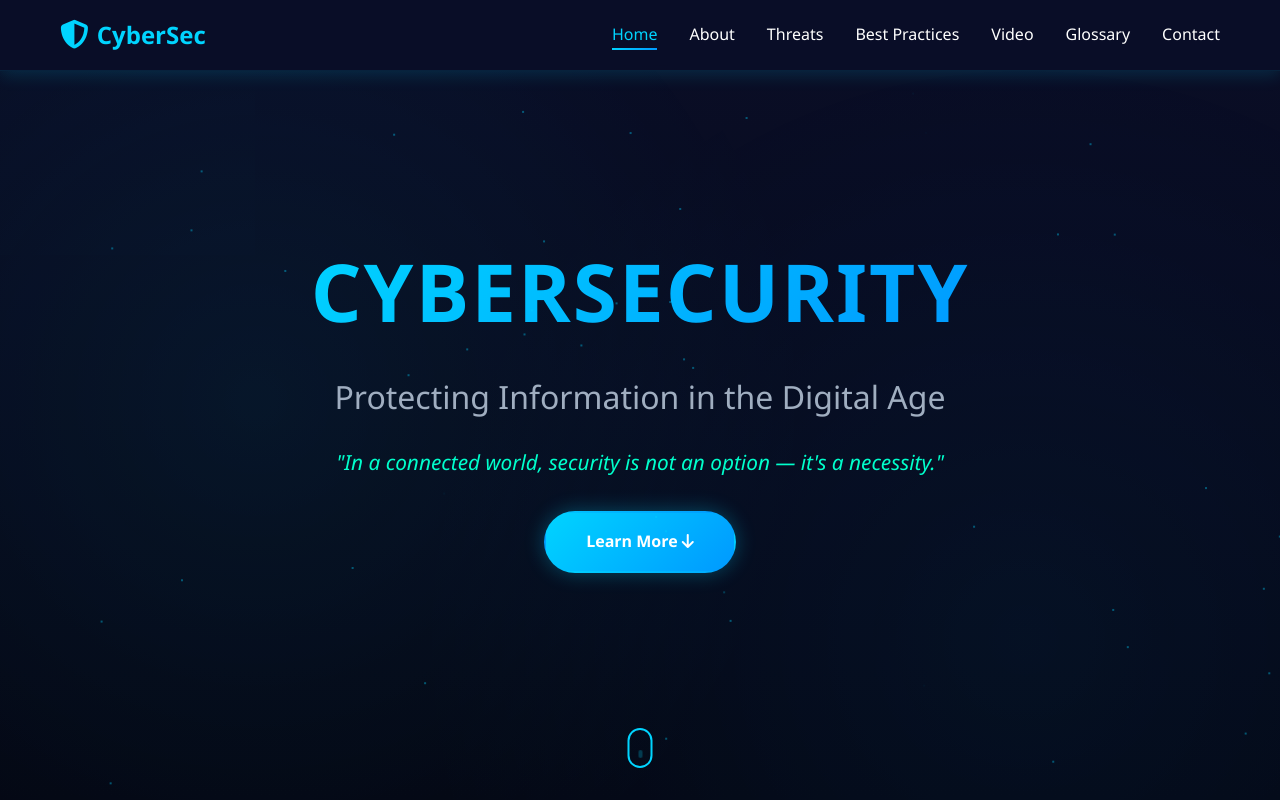
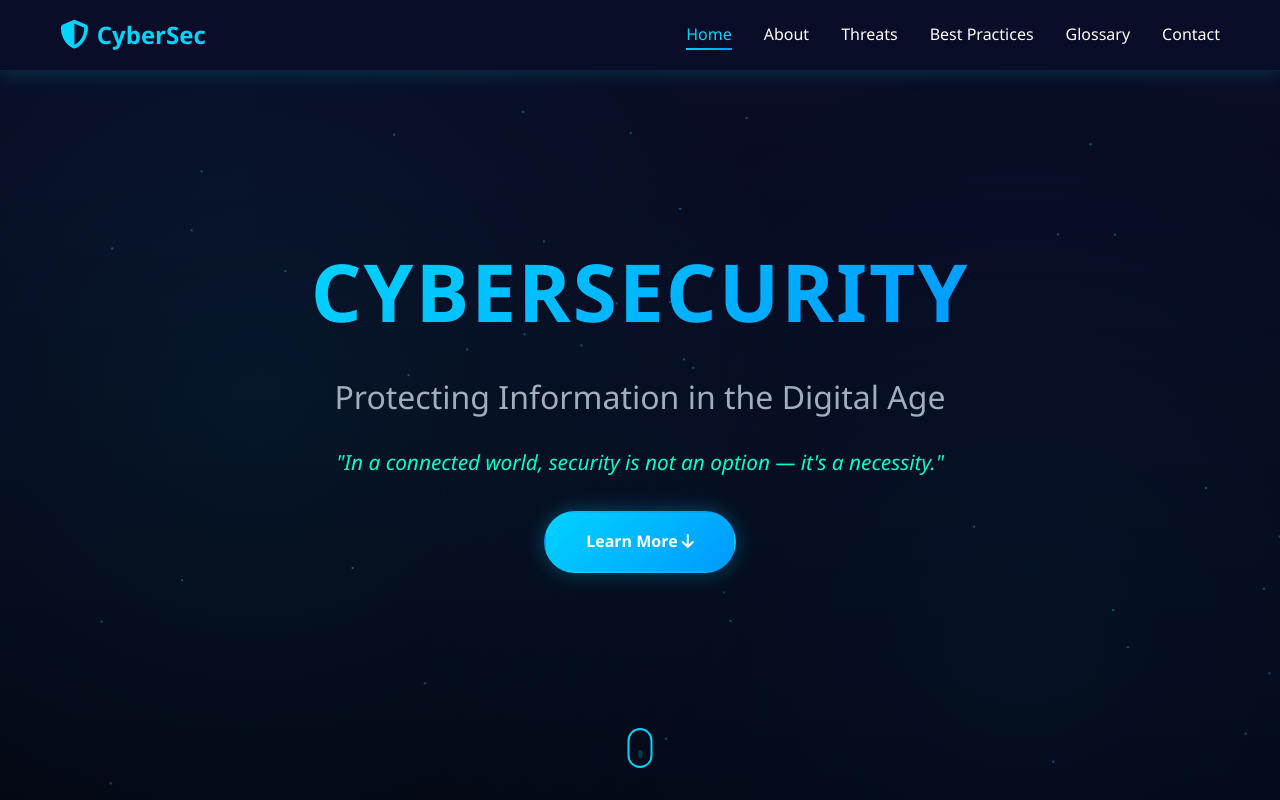
Before and after one commit to Gonzapereyraa/Landing-Cybersecurity, a plain HTML site: page index.html in a window 1280 px wide. Shown: the top 800 px of the page. Drawn offline with Linux system fonts and the light colour scheme.

Commit message:
Se elimino video

```diff
--- a/index.html
+++ b/index.html
@@ -20,7 +20,6 @@
                 <li><a href="#about">About</a></li>
                 <li><a href="#threats">Threats</a></li>
                 <li><a href="#practices">Best Practices</a></li>
-                <li><a href="#video">Video</a></li>
                 <li><a href="#glossary">Glossary</a></li>
                 <li><a href="#contact">Contact</a></li>
             </ul>
```
